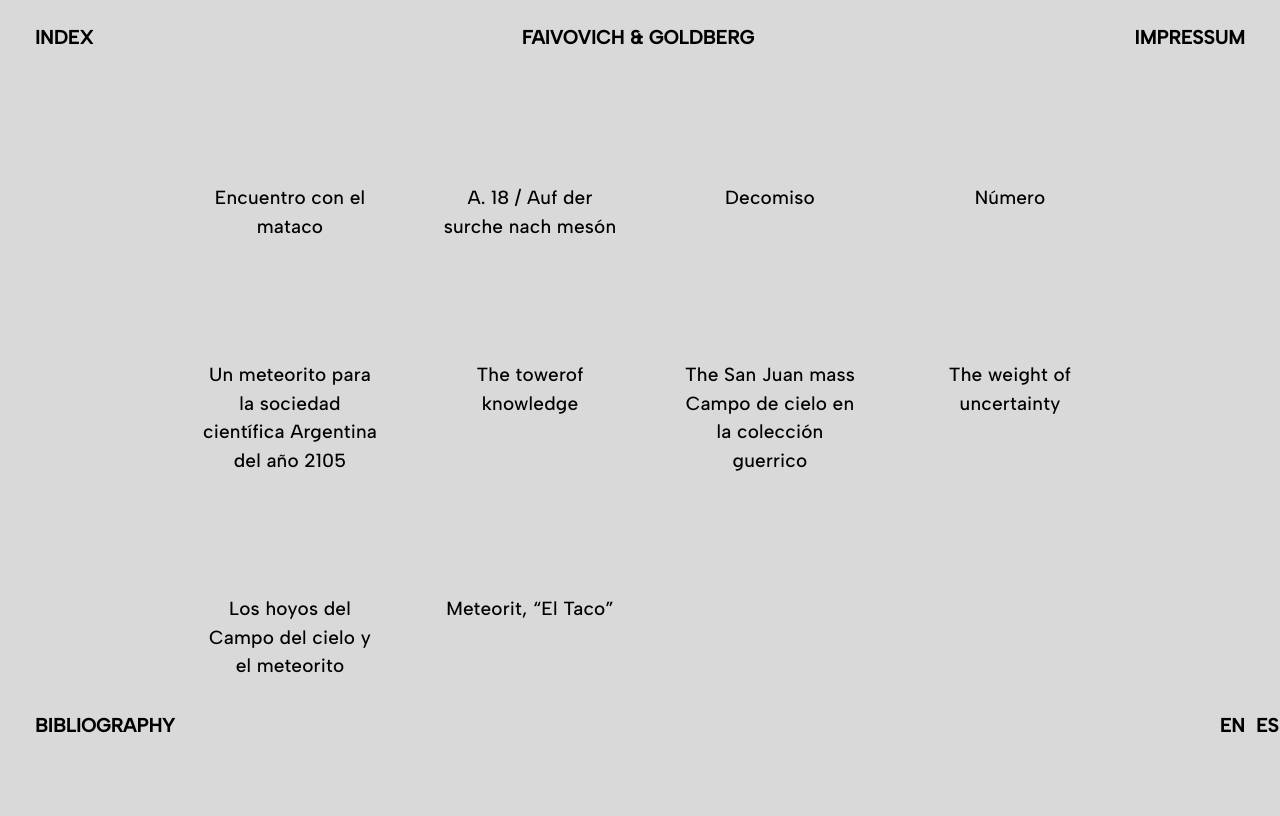
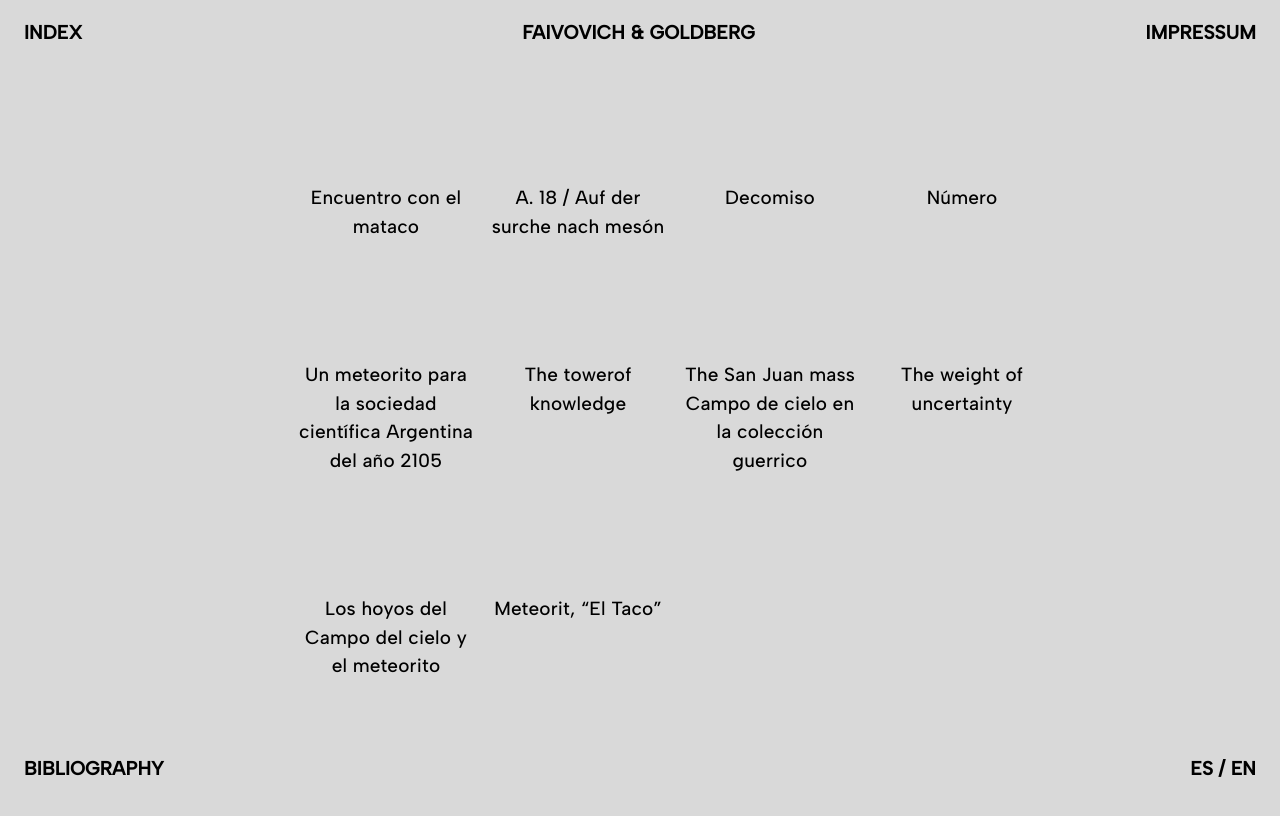
Before and after one commit to franSlepoy/faivovich-goldbergWeb, a React (Vite) app: page / in a window 1280 px wide. Shown: the top 816 px of the page. Built offline with nearby package versions, Linux system fonts and the light colour scheme.

Commit message:
puliendo diferencias de navegadores

```diff
--- a/src/App.jsx
+++ b/src/App.jsx
@@ -14,13 +14,15 @@ import EncuentroConElMataco from "./components/pages/encuetroConelMataco/Encuent
 
 
 
+
 function App() {
 
 
   return (
     <BrowserRouter>
     <NavBar/>
-     <Routes>
+
+    <Routes>
        <Route path='/' element={<Home/>}/>
        <Route path='/menuMobile' element={<MenuMobile/>}/>
        <Route path='/contact' element={<Contacto/>}/>
@@ -31,7 +33,9 @@ function App() {
        <Route path='/elTaco' element={<ElTaco/>}/>
        <Route path='/encuentroConElMataco' element={<EncuentroConElMataco/>}/>
      </Routes>
+
     </BrowserRouter>
+
   )
 }
 
--- a/src/components/common/NavBar/NavBar.jsx
+++ b/src/components/common/NavBar/NavBar.jsx
@@ -26,7 +26,7 @@ const NavBar = () => {
 
    return (
         <>
-            <AppBar position="fixed"  sx={{zIndex: 1, boxShadow: 0, bgcolor:"transparent"  }}>
+            <AppBar position="fixed"  sx={{zIndex: 1, boxShadow: 0, bgcolor:"transparent", mt:"%"  }}>
                 <Toolbar sx={{ justifyContent: "space-between", width:"100%", padding:0 }}>
 
                     <Hidden smDown>
@@ -35,14 +35,15 @@ const NavBar = () => {
                                     onMouseEnter={() => setIsIndexHovered(true)}
                                     onMouseLeave={() => setIsIndexHovered(false)}
                                     sx={{
-                                        mt: "11px", ml:"11px", fontFamily:'Albert Sans', fontSize:"19px", fontWeight:"600", lineHeight:"normal",
+
+                                         fontFamily:'Albert Sans', fontSize:"19px", fontWeight:"600", lineHeight:"normal",
                                         textDecoration: isIndexHovered ? 'underline' : 'none',
                                         }}>
                             INDEX
                         </Typography>
                      </Hidden>
                     <Hidden smDown>
-                    <Typography  color="black"sx={{ mt:"11px",ml: 6, fontFamily: 'Albert Sans', fontSize:"19px", fontWeight:"600", lineHeight:"normal", opacity: isTitleVisible ? 1 : 0, transition: 'opacity 0.3s' }}>
+                    <Typography  color="black"sx={{ml:"4%" , fontFamily: 'Albert Sans', fontSize:"19px", fontWeight:"600", lineHeight:"normal", opacity: isTitleVisible ? 1 : 0, transition: 'opacity 0.3s' }}>
                         FAIVOVICH & GOLDBERG
                     </Typography>
                     </Hidden>
@@ -59,7 +60,7 @@ const NavBar = () => {
                         onMouseEnter={() => setIsBioHovered(true)}
                         onMouseLeave={() => setIsBioHovered(false)}
                         color="black"
-                        sx={{ mt:"11px",mr:"11px",  fontSize:"19px", fontWeight:"600", lineHeight:"normal", cursor: 'pointer', padding:0,fontFamily:'Albert Sans',
+                        sx={{  fontSize:"19px", fontWeight:"600", lineHeight:"normal", cursor: 'pointer', padding:0,fontFamily:'Albert Sans',
                         textDecoration: isBioHovered ? 'underline' : 'none',
                         }}>
                           IMPRESSUM
@@ -71,34 +72,27 @@ const NavBar = () => {
                 </Toolbar>
             </AppBar>
 
-            <AppBar position="fixed"  sx={{zIndex: 1, padding: 0, boxShadow: 0, backgroundColor: "transparent", mt:88 }}>
+            <AppBar position="fixed"  sx={{zIndex: 1, padding: 0, boxShadow: 0, backgroundColor: "transparent", top:"92%" }}>
                 <Toolbar sx={{ justifyContent: "space-between", padding:0 }}>
                     <Hidden smDown>
                         <Typography component={NavLink} to={"/bibliography"}
                         onMouseEnter={() => setIsBiblioHovered(true)}
                         onMouseLeave={() => setIsBiblioHovered(false)}
-                        sx={{ ml:"11px", mb:"22px", fontSize:"19px", fontWeight:"600", lineHeight:"normal", p:0, fontFamily:'Albert Sans',
+                        sx={{  fontSize:"19px", fontWeight:"600", lineHeight:"normal", p:0, fontFamily:'Albert Sans',
                         textDecoration: isBiblioHovered? "underline" : "none" }}>
                         BIBLIOGRAPHY
                         </Typography>
                     </Hidden>
 
                     <Hidden smDown>
+
                         <Typography  component={NavLink} to={"/contact"}
                         onMouseEnter={() => setIsContactHovered(true)}
                         onMouseLeave={() => setIsContactHovered(false)}
-                        sx={{mr:"-1140px", mb:"22px",  cursor: 'pointer', padding:0,fontFamily:'Albert Sans',  fontSize:"19px", fontWeight:"600", lineHeight:"normal",
+                        sx={{  cursor: 'pointer', padding:0,fontFamily:'Albert Sans',  fontSize:"19px", fontWeight:"600", lineHeight:"normal",
                         textDecoration: isContactHovered? "underline" : "none",
                         }}>
-                         ES
-                        </Typography>
-                        <Typography  component={NavLink} to={"/contact"}
-                        onMouseEnter={() => setIsContactHovered(true)}
-                        onMouseLeave={() => setIsContactHovered(false)}
-                        sx={{mr:"11px", mb:"22px",  cursor: 'pointer', padding:0,fontFamily:'Albert Sans',  fontSize:"19px", fontWeight:"600", lineHeight:"normal",
-                        textDecoration: isContactHovered? "underline" : "none",
-                        }}>
-                        EN
+                        ES / EN
                         </Typography>
                     </Hidden>
 
--- a/src/components/pages/home/Home.jsx
+++ b/src/components/pages/home/Home.jsx
@@ -18,7 +18,7 @@ const Home = () => {
 
     return (
         <>
-            <Box sx={{  margin:"auto", width: "75%", position: "relative", mb:40, display: { xs: "none", sm:"block"} }}>
+            <Box sx={{ ml:"20%", mr:"20%", width:"60%", height:"80%", mt:"10%",mb:"10%", position: "relative",  display: { xs: "none", sm:"block"} }}>
                 <ImageList sx={{ ml: 0,mt: 18,mb:18,  overflow: 'hidden'   }} variant="standard" cols={4} gap={0}>
                     {IndexData.map((seccion, index) => (
                         <ImageListItem
@@ -44,7 +44,7 @@ const Home = () => {
                                     fontSize: "19",
                                     width: 180,
                                     fontFamily: 'Albert Sans',
-                                    zIndex:3,
+                                    zIndex:43,
                                     ...(hoveredIndex === index && underlineStyle), // Agrega el estilo si el cursor está sobre el título
                                 }}
                             >
@@ -58,7 +58,7 @@ const Home = () => {
                                 alt={seccion.titulo}
                                 style={{
                                     position: "absolute",
-                                    zIndex:2,
+                                    zIndex:42,
 
                                     width: "100%",
                                     height:"100%" ,
--- a/src/index.css
+++ b/src/index.css
@@ -12,4 +12,5 @@
 }
 body{
   background-color:#D9D9D9 ;
+
 }
```
